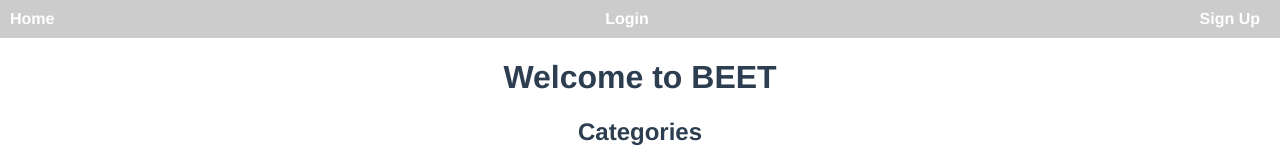
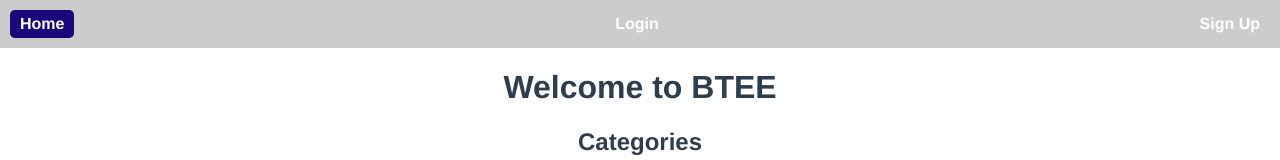
Before and after one commit to ron199807/E-learning-frontend, a Vue app: page / in a window 1280 px wide. Shown: the top 160 px of the page. Built offline with nearby package versions, Linux system fonts and the light colour scheme; no server answers.

Commit message:
changed the logout end-point

```diff
--- a/src/components/Home.vue
+++ b/src/components/Home.vue
@@ -1,6 +1,6 @@
 <template>
     <div>
-      <h1>Welcome to BEET</h1>
+      <h1>Welcome to BTEE</h1>
 
       <!-- Categories as Links -->
       <div class="categories">
--- a/src/components/Navbar.vue
+++ b/src/components/Navbar.vue
@@ -1,9 +1,9 @@
 <template>
     <nav>
-      <router-link to="/">Home</router-link>
+      <router-link class="btn-home" to="/">Home</router-link>
       <router-link to="/login" v-if="!isAuthenticated">Login</router-link>
       <router-link to="/signup" v-if="!isAuthenticated">Sign Up</router-link>
-      <button @click="logout" v-if="isAuthenticated">Logout</button>
+      <button class="btn-logout" @click="logout" v-if="isAuthenticated">Logout</button>
     </nav>
   </template>
 
@@ -12,16 +12,16 @@
     name: 'AppNavbar',
     computed: {
       isAuthenticated() {
-        return this.$store.getters.isAuthenticated;
+        return this.$store.getters.isAuthenticated
       },
     },
     methods: {
       async logout() {
-        await this.$store.dispatch('logout');
-        this.$router.push('/login');
+        await this.$store.dispatch('logout')
+        this.$router.push('api/login')
       },
     },
-  };
+  }
   </script>
 
   <style scoped>
@@ -43,7 +43,7 @@
   }
 
   nav a:hover {
-    text-decoration: underline;
+    background: #2e08e8;
   }
 
   button {
@@ -54,6 +54,17 @@
     cursor: pointer;
   }
 
+  .btn-logout{
+    border-radius: .3rem;
+    font-weight: bold;
+  }
+
+  .btn-home{
+    background: #1a077b;
+    padding: 5px 10px;
+    border-radius: .3rem;
+  }
+
   button:hover {
     background-color: #d32f2f;
   }
--- a/src/store/api.js
+++ b/src/store/api.js
@@ -6,7 +6,7 @@ const api = axios.create({
 
 // Auth endpoints
 export const login = (credentials) => api.post('/auth/login/', credentials);
-export const logout = () => api.post('/auth/logout/');
+export const logout = () => api.post('/logout/');
 export const register = (userData) => api.post('/auth/register/', userData);
 
 // Course endpoints
```
Also changed, not shown: src/components/userLogout.vue (+5 -5 lines).
